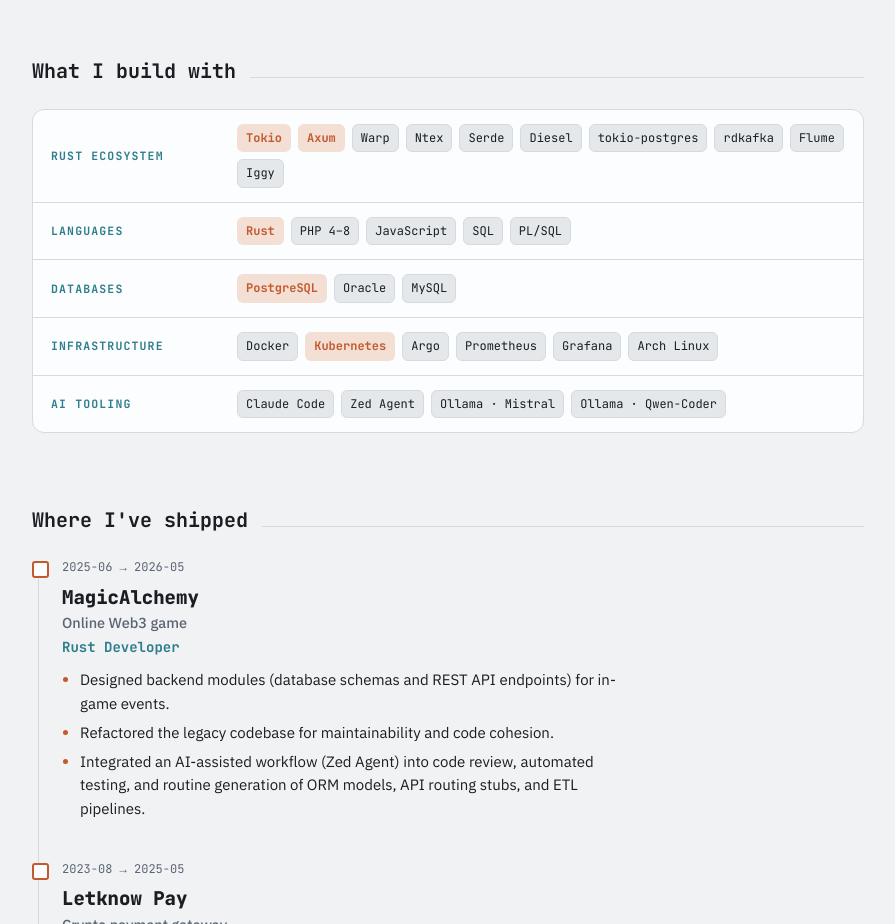
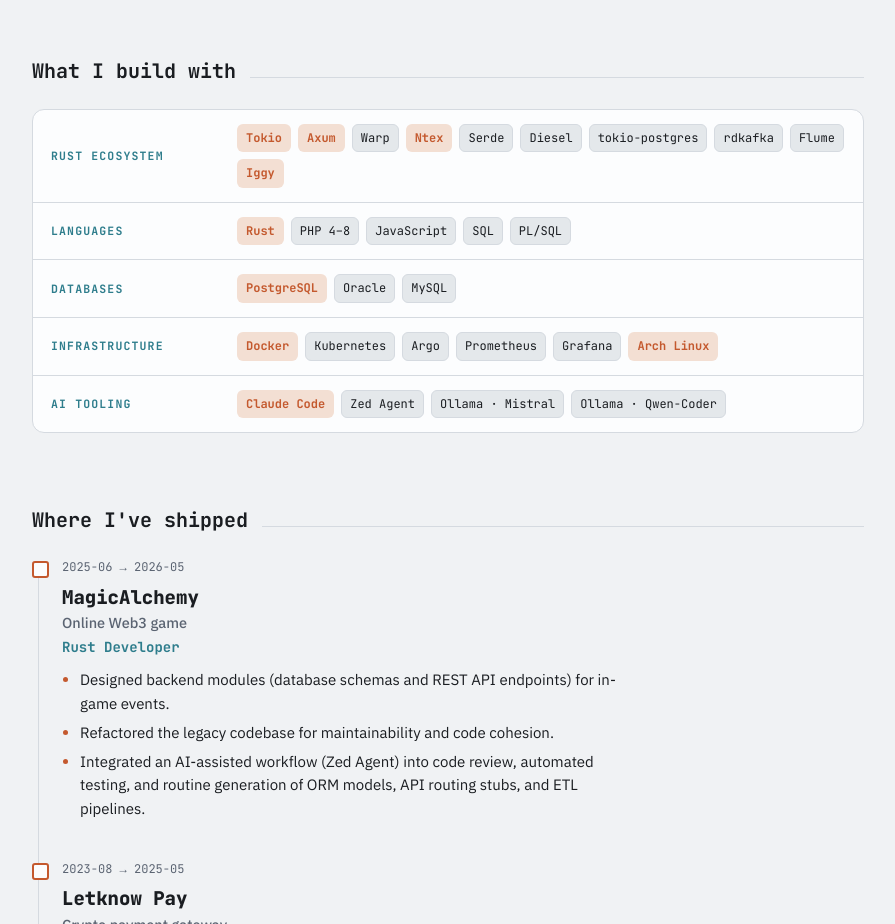
Before and after one commit to wild-man/skw-framework, a plain HTML site: page frontend/index.html in a window 1280 px wide. Shown: the part 1880-2804 px from the top of the page, without its empty margins (192-1087 px from the left). Drawn offline with Linux system fonts and the light colour scheme.

Commit message:
Update index.html

```diff
--- a/frontend/index.html
+++ b/frontend/index.html
@@ -551,10 +551,14 @@
       <div class="skill-row">
         <h3>Rust ecosystem</h3>
         <div class="skill-pills">
-          <span class="pill hot">Tokio</span><span class="pill hot">Axum</span><span class="pill">Warp</span>
-          <span class="pill">Ntex</span><span class="pill">Serde</span><span class="pill">Diesel</span>
-          <span class="pill">tokio-postgres</span><span class="pill">rdkafka</span>
-          <span class="pill">Flume</span><span class="pill">Iggy</span>
+          <span class="pill hot">Tokio</span>
+          <span class="pill hot">Axum</span><span class="pill">Warp</span>
+          <span class="pill hot" >Ntex</span>
+          <span class="pill">Serde</span><span class="pill">Diesel</span>
+          <span class="pill">tokio-postgres</span>
+          <span class="pill">rdkafka</span>
+          <span class="pill">Flume</span>
+          <span class="pill hot">Iggy</span>
         </div>
       </div>
       <div class="skill-row">
@@ -573,14 +577,14 @@
       <div class="skill-row">
         <h3>Infrastructure</h3>
         <div class="skill-pills">
-          <span class="pill">Docker</span><span class="pill hot">Kubernetes</span><span class="pill">Argo</span>
-          <span class="pill">Prometheus</span><span class="pill">Grafana</span><span class="pill">Arch Linux</span>
+          <span class="pill hot">Docker</span><span class="pill">Kubernetes</span><span class="pill">Argo</span>
+          <span class="pill">Prometheus</span><span class="pill">Grafana</span><span class="pill hot">Arch Linux</span>
         </div>
       </div>
       <div class="skill-row">
         <h3>AI tooling</h3>
         <div class="skill-pills">
-          <span class="pill">Claude Code</span><span class="pill">Zed Agent</span>
+          <span class="pill hot">Claude Code</span><span class="pill">Zed Agent</span>
           <span class="pill">Ollama · Mistral</span><span class="pill">Ollama · Qwen-Coder</span>
         </div>
       </div>
```
